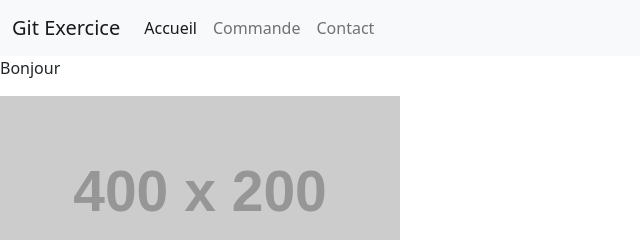
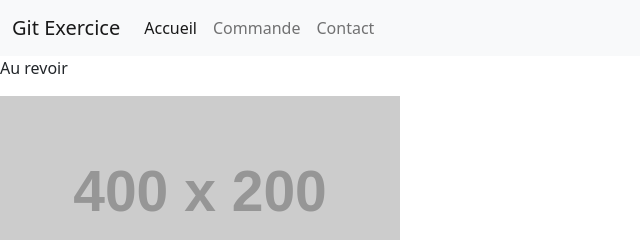
Before and after one commit to AntonMariadas/git-jour2-d, a plain HTML site: page index.html in a window 1280 px wide. Shown: the top 240 px of the page, 0-640 px from the left. Drawn offline with nearby package versions, Linux system fonts and the light colour scheme; placeholder pictures from the web are drawn by us.

Commit message:
exemple de conflit

```diff
--- a/index.html
+++ b/index.html
@@ -48,7 +48,7 @@
             </div>
         </nav>
 
-        <p>Bonjour</p>
+        <p>Au revoir</p>
         <section class="row">
             <figure>
                 <img
```
Also changed, not shown: 02-conflit.html (added).
